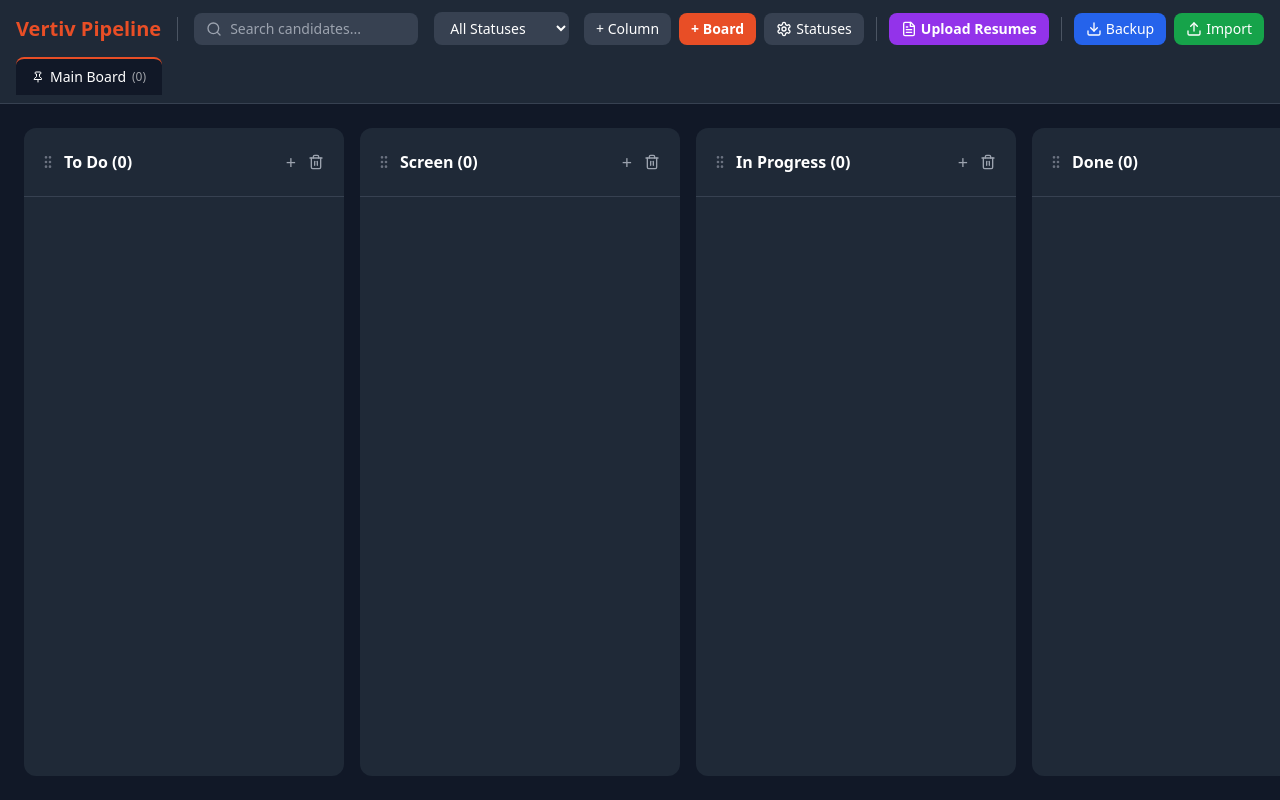
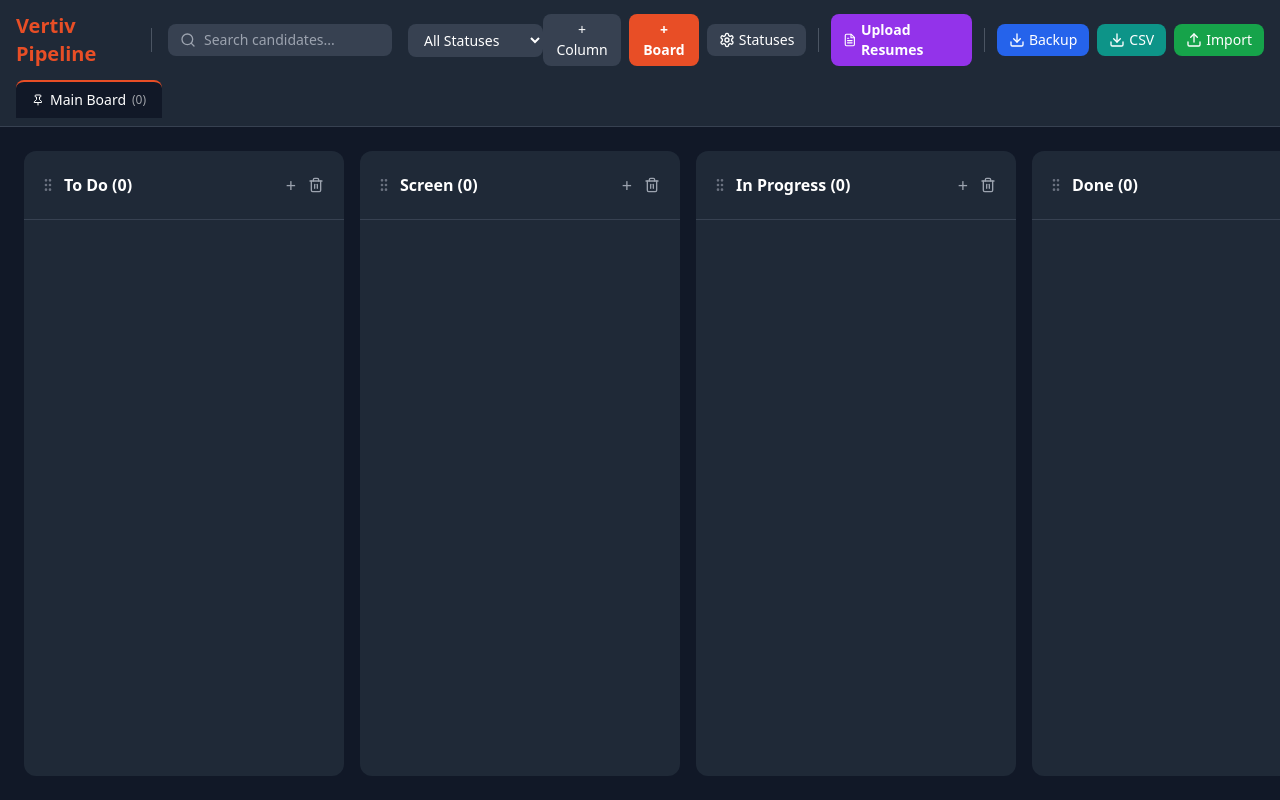
Before and after one commit to srikavuru/vertiv-pipeline, a React (Vite) app: page / in a window 1280 px wide. Built offline with nearby package versions, Linux system fonts and the light colour scheme.

Commit message:
Add files via upload

```diff
--- a/src/App.jsx
+++ b/src/App.jsx
@@ -543,6 +543,59 @@
       console.error('Backup error:', e);
       notify('✗ Backup failed', 2000);
     }
+  };
+
+  // Export current board to CSV
+  const exportCSV = () => {
+    if (!boards || !currentBoardId || !boards[currentBoardId]) return;
+
+    const board = boards[currentBoardId];
+    const allCards = [];
+
+    // Collect all cards with their column info
+    Object.entries(board.columns || {}).forEach(([colId, column]) => {
+      (column.cards || []).forEach(card => {
+        allCards.push({
+          Column: column.title,
+          Name: card.title || card.clientName || '',
+          Company: card.companyName || '',
+          Email: card.email || '',
+          Phone: card.phone || '',
+          Status: card.status || '',
+          'Follow-up Date': card.followUpDate || '',
+          'Upload Date': card.uploadDate || '',
+          Notes: (card.notes || '').replace(/"/g, '""').replace(/\n/g, ' ')
+        });
+      });
+    });
+
+    if (allCards.length === 0) {
+      notify('No cards to export', 2000);
+      return;
+    }
+
+    // Create CSV content
+    const headers = Object.keys(allCards[0]);
+    const csvRows = [
+      headers.join(','),
+      ...allCards.map(card =>
+        headers.map(h => `"${card[h]}"`).join(',')
+      )
+    ];
+    const csvContent = csvRows.join('\n');
+
+    // Download
+    const blob = new Blob([csvContent], { type: 'text/csv;charset=utf-8;' });
+    const url = URL.createObjectURL(blob);
+    const link = document.createElement('a');
+    link.href = url;
+    link.download = `${board.name.replace(/[^a-z0-9]/gi, '-')}-${new Date().toISOString().split('T')[0]}.csv`;
+    document.body.appendChild(link);
+    link.click();
+    document.body.removeChild(link);
+    URL.revokeObjectURL(url);
+
+    notify(`✓ Exported ${allCards.length} cards to CSV`);
   };
 
   // Import
@@ -869,6 +922,14 @@
             >
               <Download className="w-4 h-4" />
               Backup
+            </button>
+            <button
+              onClick={exportCSV}
+              type="button"
+              className="px-3 py-1.5 bg-teal-600 text-white rounded-lg text-sm hover:bg-teal-700 transition-colors flex items-center gap-1"
+            >
+              <Download className="w-4 h-4" />
+              CSV
             </button>
             <label className="px-3 py-1.5 bg-green-600 text-white rounded-lg text-sm cursor-pointer hover:bg-green-700 transition-colors flex items-center gap-1">
               <Upload className="w-4 h-4" />
```
